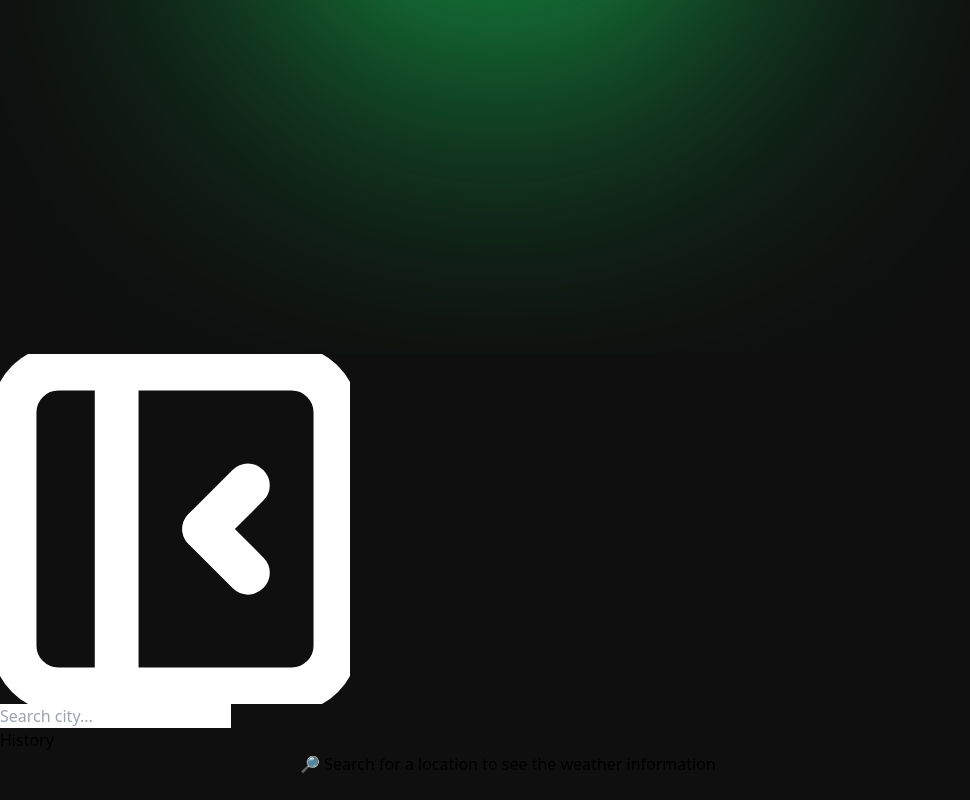
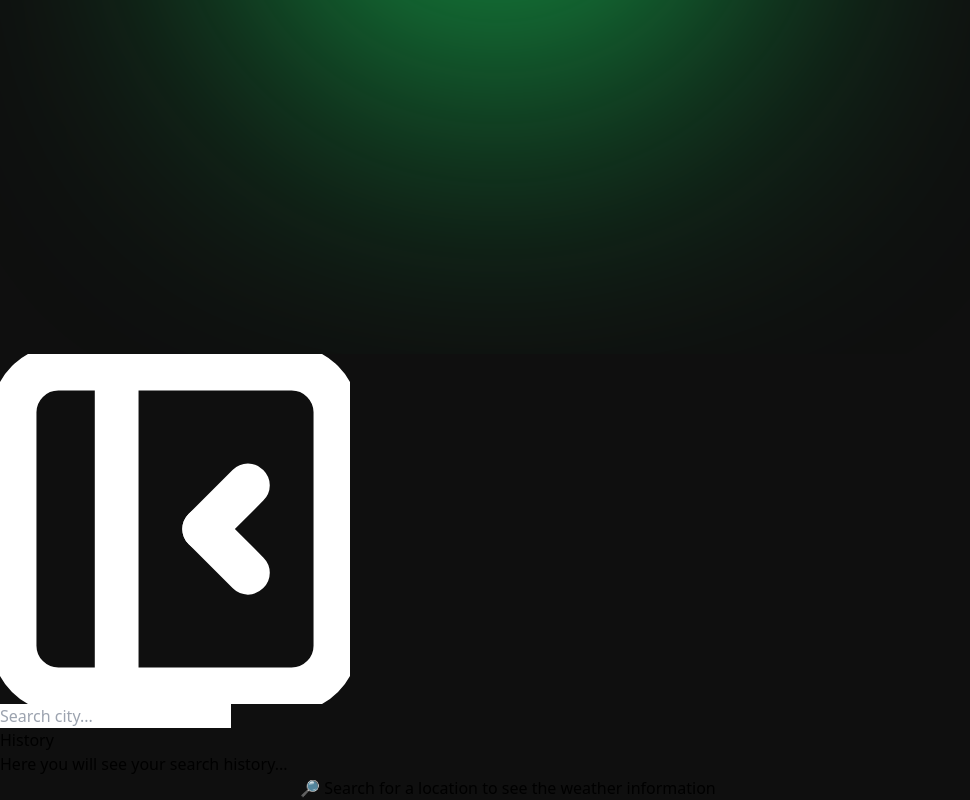
Before and after one commit to TymurSukhariev/weather-app, a React (Vite) app in the folder client/: page / in a window 1280 px wide. Shown: the part 1670-2470 px from the top of the page, without its empty margins (0-970 px from the left). Before the commit the page ends 2446 px from the top, so only its background shows below. Built offline with nearby package versions, Linux system fonts and the light colour scheme.

Commit message:
fix: improve conditional rendering for history display in HistorySection component

```diff
--- a/client/src/components/HistorySection.tsx
+++ b/client/src/components/HistorySection.tsx
@@ -20,6 +20,7 @@
             className="absolute bottom-8 text-white"
         >
             <h1 className="text-xl mb-2">History</h1>
+            {history.length > 0 ?
                 <ul>
                     {history.map((location) => (
                         <li key={location.id}>
@@ -33,7 +34,7 @@
                             </Button>
                         </li>
                     ))}
-            </ul>
+                </ul> : <p className="text-gray-500">Here you will see your search history...</p>}
         </motion.div>
     )
 }
```
Lines whose indentation alone changed are shown as unchanged.
